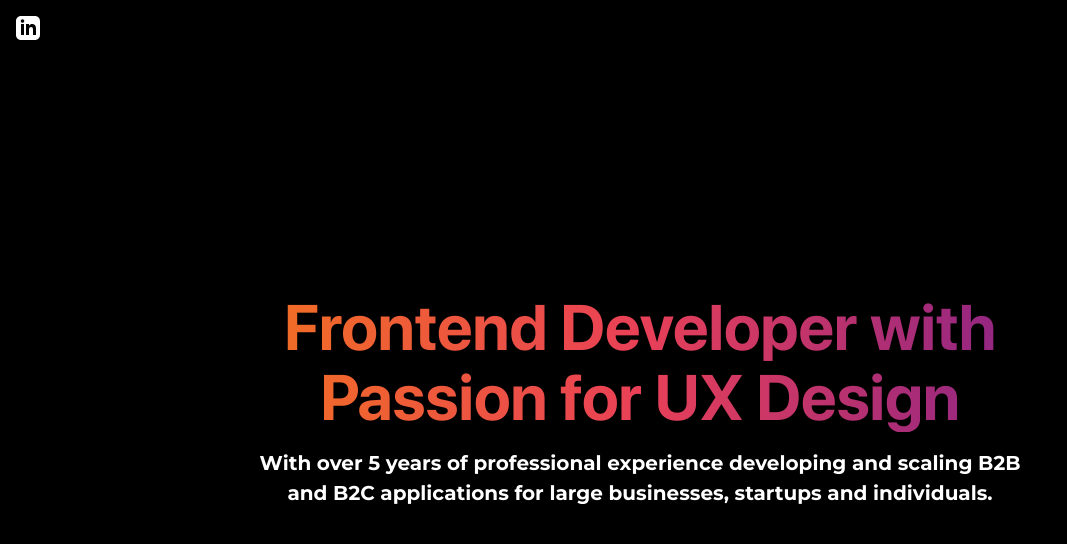
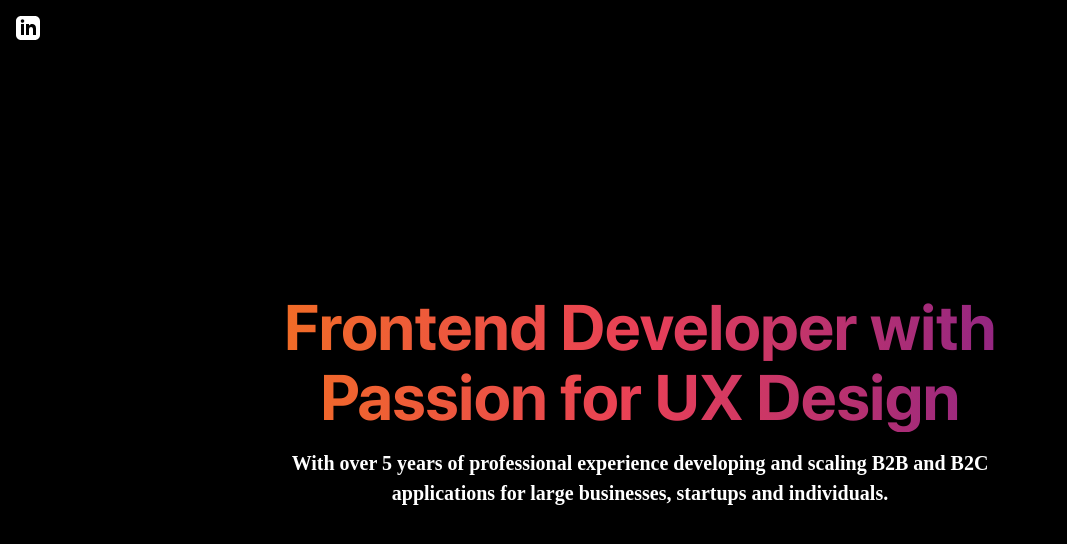
Before and after one commit to JanisOzolins/janisozolins-2023, a Next.js app: page / in a window 1280 px wide. Shown: the top 544 px of the page, without its empty margins (0-1067 px from the left). Built offline with nearby package versions, Linux system fonts and the light colour scheme.

Commit message:
Remove Montserrat font

```diff
--- a/app/layout.js
+++ b/app/layout.js
@@ -1,10 +1,4 @@
 import "./styles/globals.scss";
-import { Montserrat } from "next/font/google";
-
-const montserrat = Montserrat({
-  weight: ["700", "800", "900"],
-  subsets: ["latin"],
-});
 
 export const metadata = {
   title: "Janis Ozolins | UX Developer",
@@ -14,7 +8,7 @@ export const metadata = {
 export default function RootLayout({ children }) {
   return (
     <html lang="en">
-      <body className={montserrat.className}>{children}</body>
+      <body>{children}</body>
     </html>
   );
 }
```
